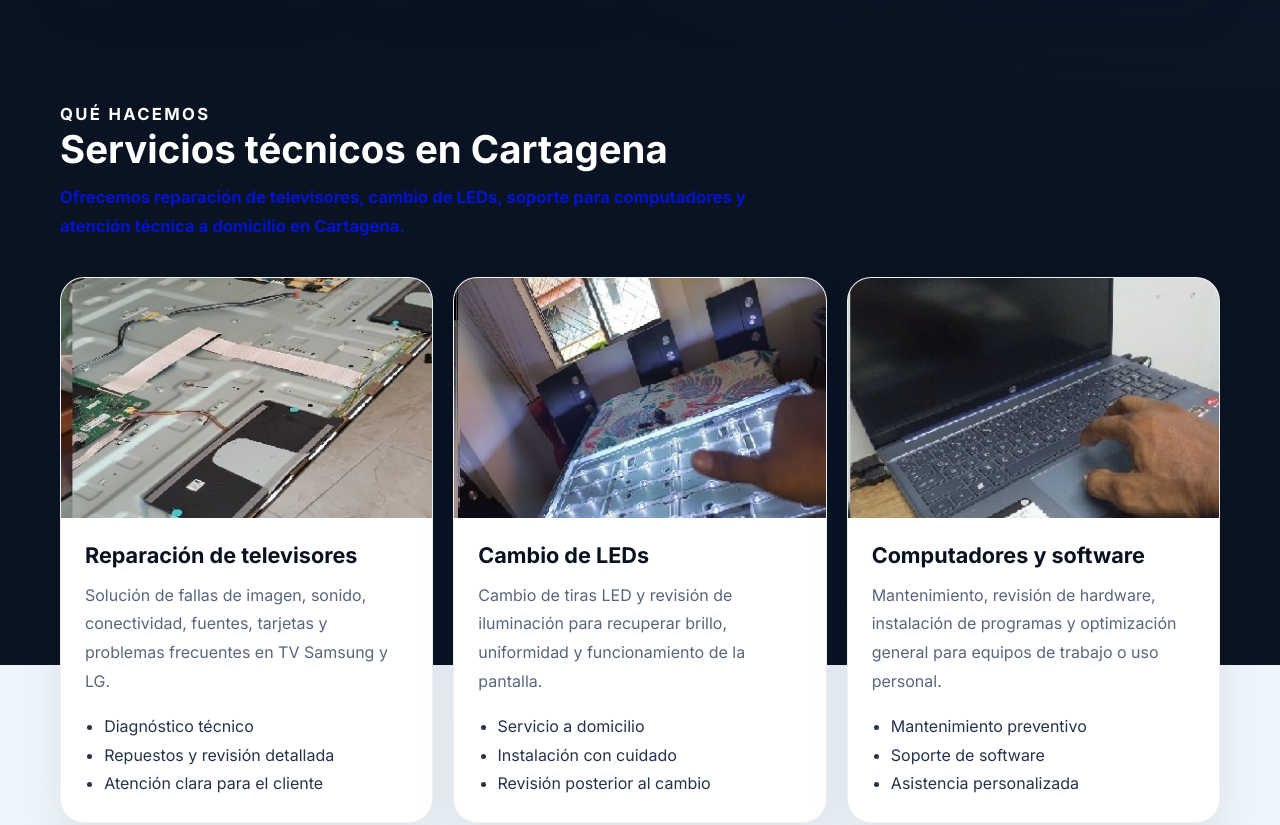
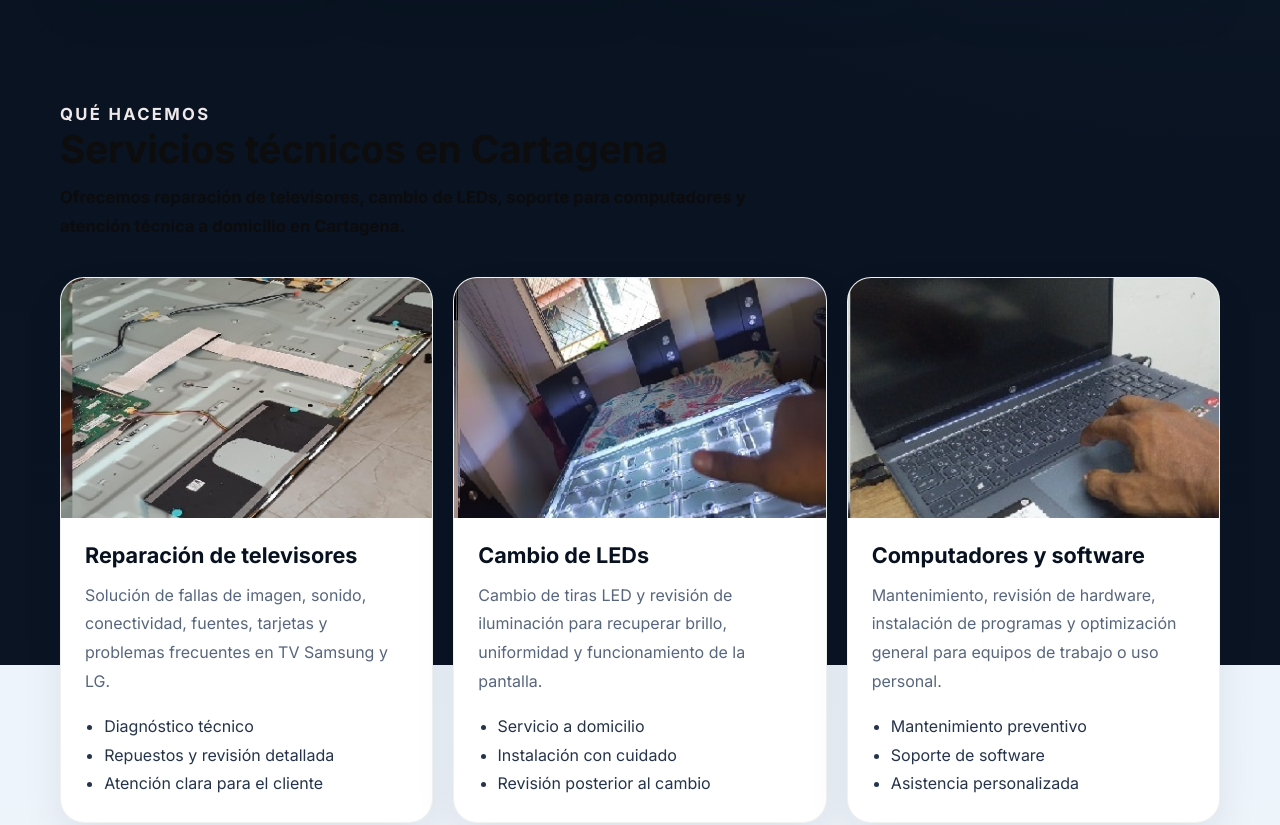
Before and after one commit to amoramiarte777-sudo/transformacion-com, a plain HTML site: page index.html in a window 1280 px wide. Shown: the part 1431-2256 px from the top of the page. Drawn offline with Linux system fonts and the light colour scheme.

Commit message:
Update color styles in CSS

```diff
--- a/styles.css
+++ b/styles.css
@@ -77,7 +77,7 @@ img {
 color: #ff0000;
 }
 .eyebrow b {
-  color:white !important;
+  color:rgb(240, 233, 233) !important;
 }
 
 .section-heading {
@@ -87,7 +87,7 @@ color: #ff0000;
 
 .section-heading h2,
 .hero-copy h1,
-.cta-banner h2 {
+.cta-banner zz {
   margin: 0;
 
   line-height: 1.05;
@@ -95,12 +95,12 @@ color: #ff0000;
 
 .section-heading h2 {
   font-size: clamp(2rem, 3vw, 3rem);
-  color:white;
+  color:rgb(14, 13, 13);/*color  procesos simples*/
 }
 
 .section-heading p {
   margin: 0.9rem 0 0;
-  color:hsl(236, 95%, 41%);
+  color:hsl(240, 4%, 5%);/*como trabajas  color*/
   font-size: 1.04rem;
   line-height: 1.75;
 }
@@ -126,7 +126,7 @@ color: #ff0000;
   display: inline-flex;
   align-items: center;
   gap: 0.9rem;
-  color: white;
+  color: rgb(61, 59, 172);
   text-decoration: none;
 }
 
@@ -158,7 +158,7 @@ color: #ff0000;
 }
 
 .menu a {
-  color: white;
+  color: rgb(255, 255, 255);
   text-decoration: none;
   font-weight: 500;
 }
```
